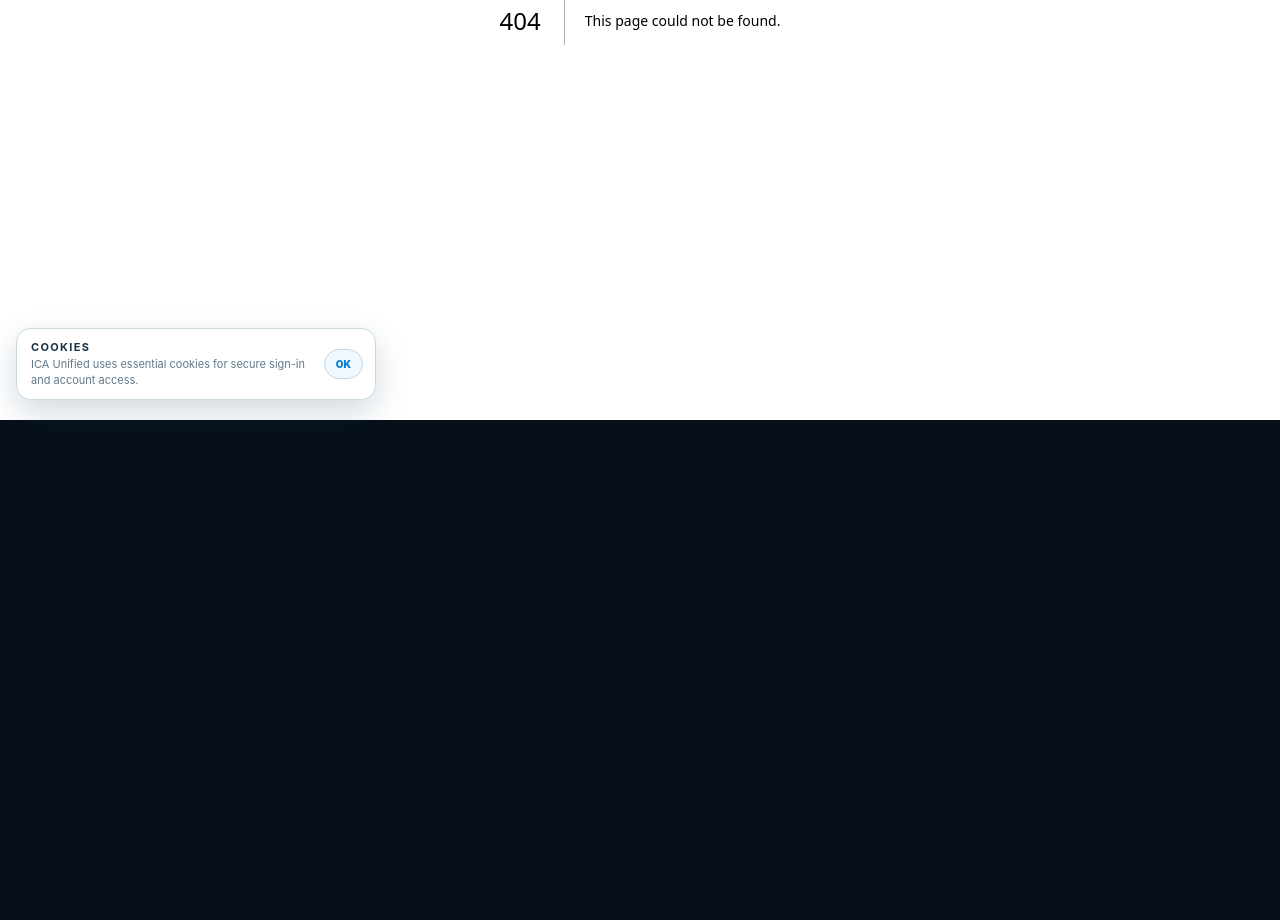
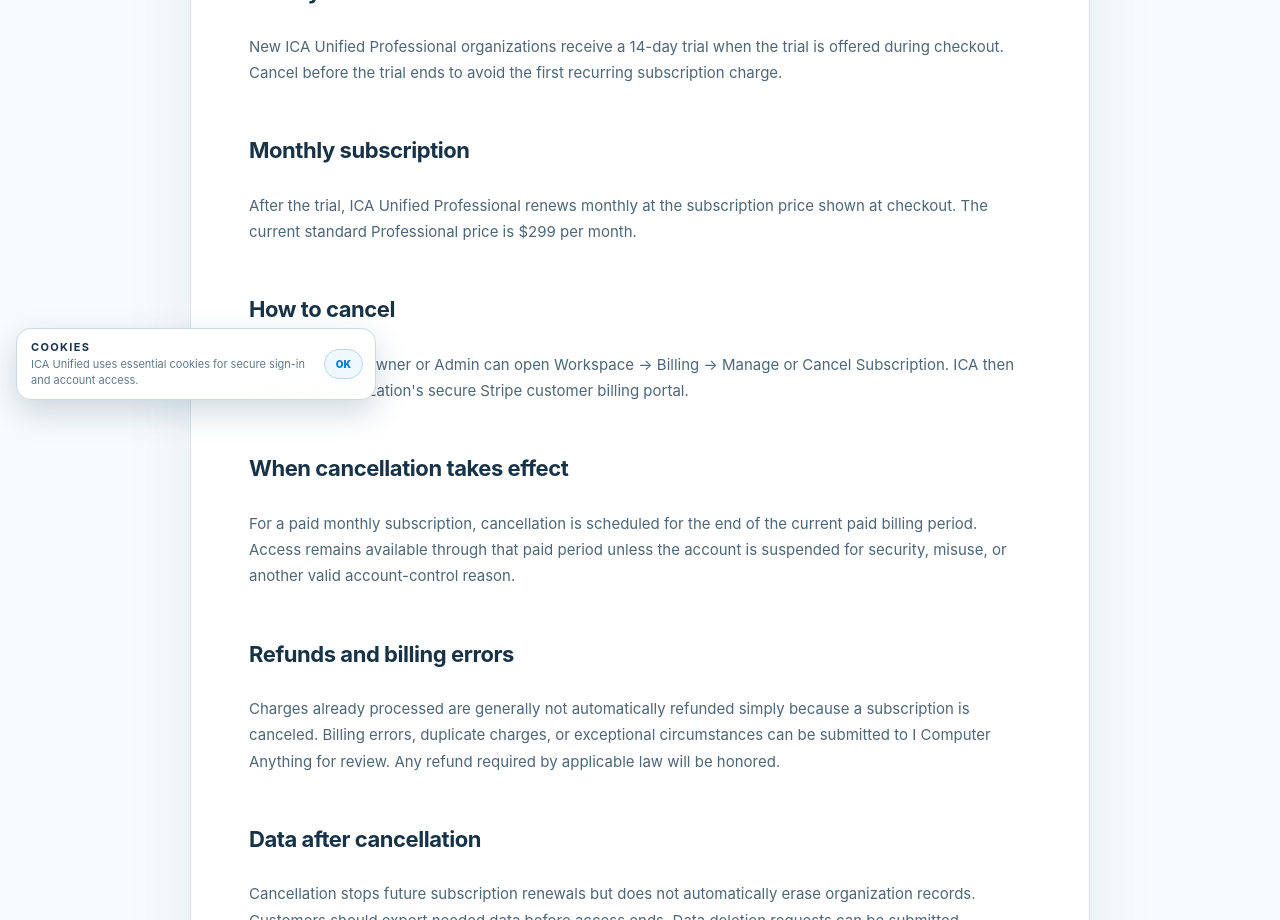
Before and after one commit to redavi19-asu/ICA-unified-, a Next.js app: page /cancellation in a window 1280 px wide. Before the commit this address had no page. Shown: the part 380-1300 px from the top of the page. Before the commit the page ends 800 px from the top, so only its background shows below. Built offline with nearby package versions, Linux system fonts and the light colour scheme.

Commit message:
Add cancellation and billing policy

```diff
--- /dev/null
+++ b/src/app/cancellation/page.tsx
@@ -0,0 +1,26 @@
+import LegalPage, { LegalSection } from '../LegalPage';
+
+export default function CancellationPage() {
+  return (
+    <LegalPage eyebrow="ICA UNIFIED / CUSTOMER POLICY" title="Cancellation & Billing">
+      <LegalSection title="14-day trial">
+        <p>New ICA Unified Professional organizations receive a 14-day trial when the trial is offered during checkout. Cancel before the trial ends to avoid the first recurring subscription charge.</p>
+      </LegalSection>
+      <LegalSection title="Monthly subscription">
+        <p>After the trial, ICA Unified Professional renews monthly at the subscription price shown at checkout. The current standard Professional price is $299 per month.</p>
+      </LegalSection>
+      <LegalSection title="How to cancel">
+        <p>An organization Owner or Admin can open Workspace → Billing → Manage or Cancel Subscription. ICA then opens the organization's secure Stripe customer billing portal.</p>
+      </LegalSection>
+      <LegalSection title="When cancellation takes effect">
+        <p>For a paid monthly subscription, cancellation is scheduled for the end of the current paid billing period. Access remains available through that paid period unless the account is suspended for security, misuse, or another valid account-control reason.</p>
+      </LegalSection>
+      <LegalSection title="Refunds and billing errors">
+        <p>Charges already processed are generally not automatically refunded simply because a subscription is canceled. Billing errors, duplicate charges, or exceptional circumstances can be submitted to I Computer Anything for review. Any refund required by applicable law will be honored.</p>
+      </LegalSection>
+      <LegalSection title="Data after cancellation">
+        <p>Cancellation stops future subscription renewals but does not automatically erase organization records. Customers should export needed data before access ends. Data deletion requests can be submitted separately and are handled according to the Privacy Policy and applicable retention requirements.</p>
+      </LegalSection>
+    </LegalPage>
+  );
+}
```
